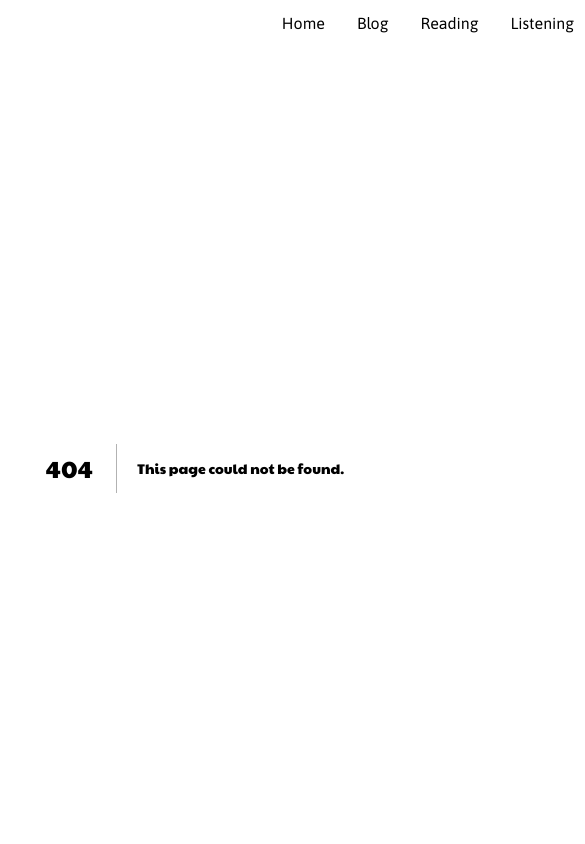
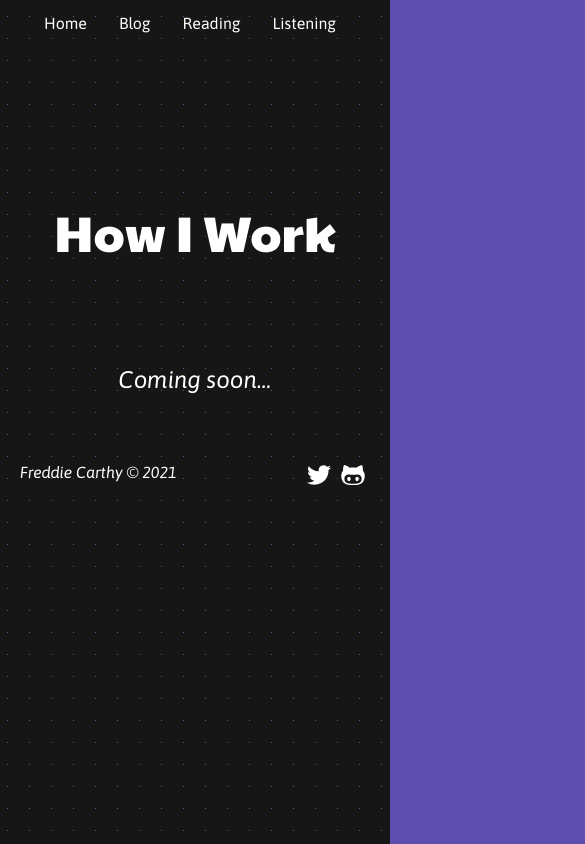
Before and after one commit to gjunkie/freddiecarthy, a Next.js app: page /how-i-work in a window 390 px wide. Before the commit this address had no page. Shown: the top 844 px of the page, 585 px wide, since content can reach past the window. Built offline with nearby package versions, Linux system fonts and the light colour scheme.

Commit message:
update mobile styles

```diff
--- a/components/Header/styles.js
+++ b/components/Header/styles.js
@@ -32,4 +32,8 @@ export const Nav = styled.nav`
   align-self: center;
   margin: 10px 10px 10px 0;
   width: 800px;
+
+  @media (max-width: 800px) {
+    width: auto;
+  }
 `
--- /dev/null
+++ b/pages/how-i-work.tsx
@@ -0,0 +1,23 @@
+
+import * as React from 'react';
+import Link from 'next/link';
+
+import {
+  Main,
+  PageTitle,
+  Subheader
+} from '../styles/kit';
+
+
+const Kit: React.FC = () => {
+  return (
+    <>
+      <Main>
+        <PageTitle>How I Work</PageTitle>
+        <Subheader>Coming soon...</Subheader>
+      </Main>
+    </>
+  )
+};
+
+export default Kit;
--- a/pages/index.tsx
+++ b/pages/index.tsx
@@ -1,7 +1,7 @@
 import * as React from 'react';
 import { GetStaticProps } from 'next';
 import Head from 'next/head';
-// import Link from 'next/link';
+import Link from 'next/link';
 import { getSortedPosts } from '../lib/posts';
 import { generateRSSFeed } from '../lib/rss';
 
@@ -102,7 +102,7 @@ const Home: React.FC<HomeProps> = () => (
         </Square>
         <Square>
           <h3>Kit</h3>
-          <p>I take pride in my workspace and my software development tools. I’m a Vim addict and love to tinker with my setup to get it just right. <HighlighSeven>Take a peek at how I work</HighlighSeven>!</p>
+          <p>I take pride in my workspace and my software development tools. I’m a Vim addict and love to tinker with my setup to get it just right. <HighlighSeven><Link href="/how-i-work">Take a peek at how I work</Link></HighlighSeven>!</p>
         </Square>
       </SquareList>
     </Main>
--- a/styles/globalStyles.js
+++ b/styles/globalStyles.js
@@ -252,7 +252,6 @@ const GlobalStyle = createGlobalStyle`
 
     main {
       padding: 0 50px;
-      width: auto;
     }
 
     .prism-code {
@@ -273,6 +272,7 @@ const GlobalStyle = createGlobalStyle`
 
     main {
       padding: 0 20px;
+      width: auto;
     }
 
     main p {
--- /dev/null
+++ b/styles/kit.js
@@ -0,0 +1,19 @@
+import styled from 'styled-components';
+
+export const Main = styled.main`
+  margin-top: 150px;
+`
+
+export const PageTitle = styled.h2`
+  font-size: 50px;
+  margin: 100px 0 25px;
+  text-align: center;
+`
+
+export const Subheader = styled.div`
+  align-self: center;
+  font-family: AsapItalic;
+  font-size: 24px;
+  text-align: center;
+  margin-top: 100px;
+`
```
Also changed, not shown: styles/homeStyles.js (+76 -0 lines).
